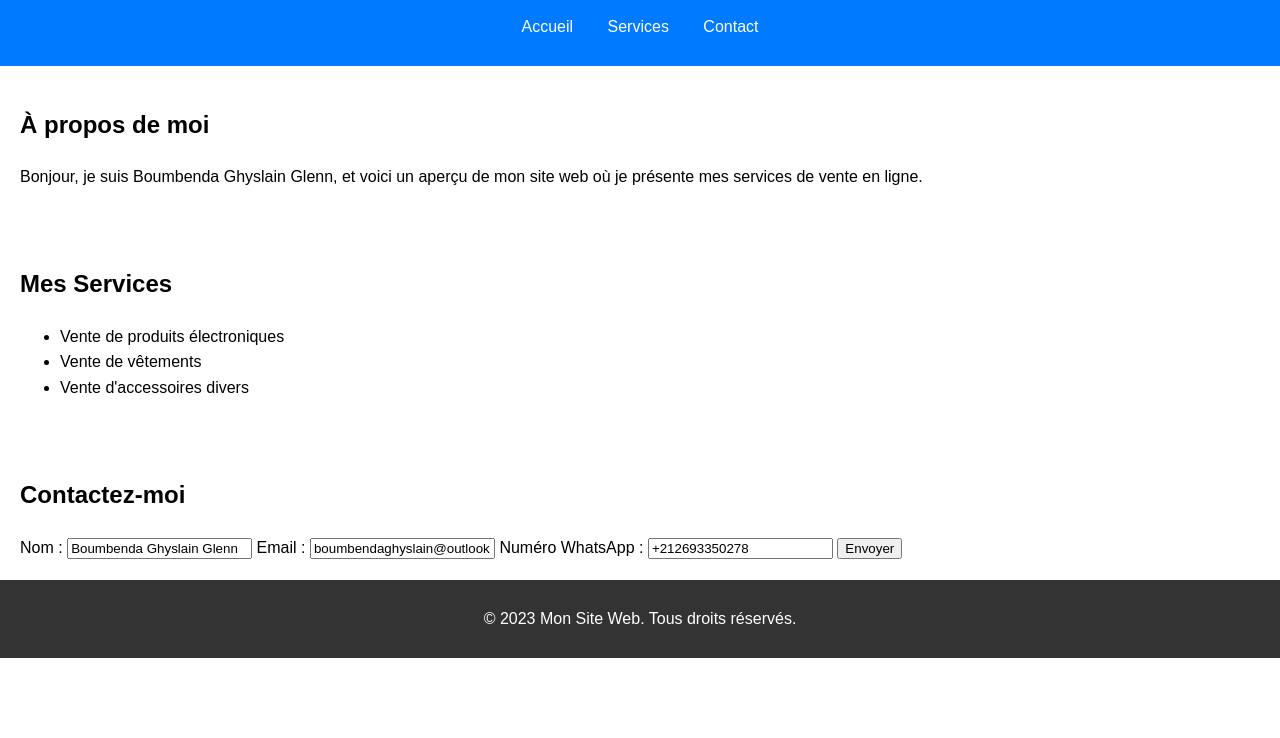
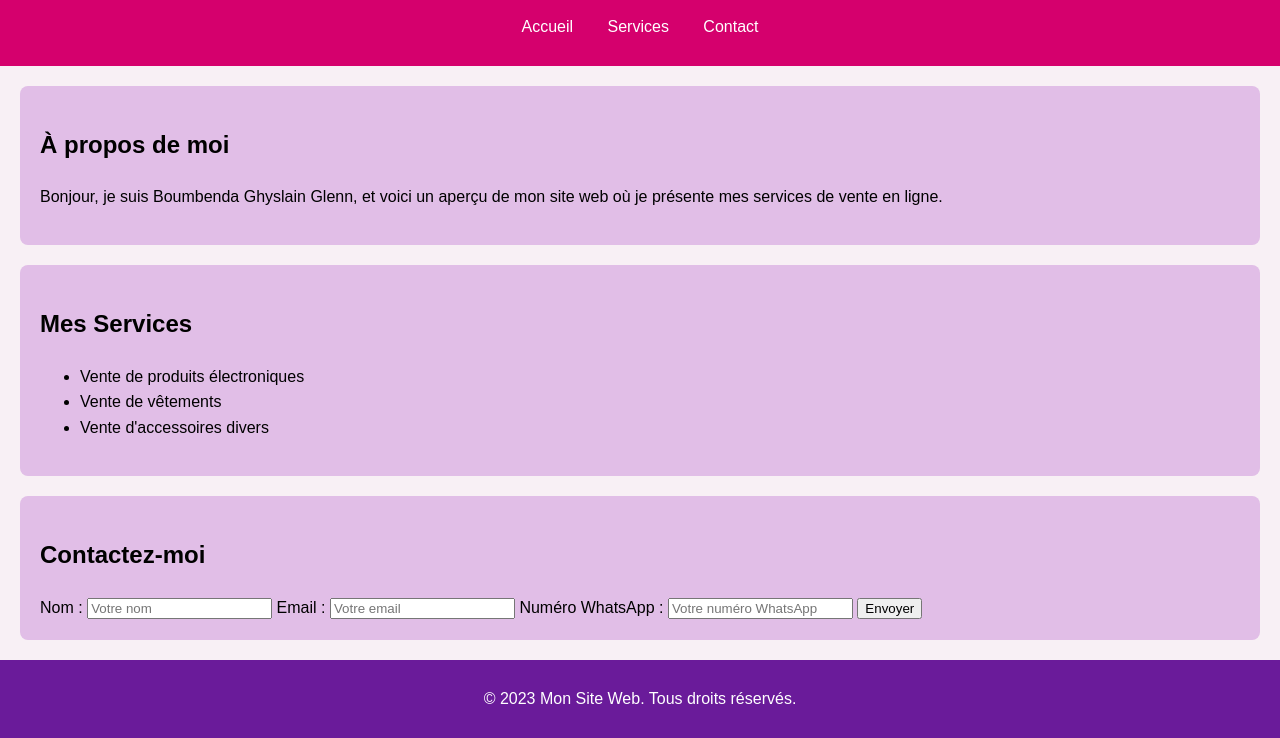
Before and after one commit to 01Glenn/Projet2, a plain HTML site: page index.html in a window 1280 px wide. Shown: the part 90-828 px from the top of the page. Before the commit the page ends 800 px from the top, so only its background shows below. Drawn offline with Linux system fonts and the light colour scheme.

Commit message:
Add files via upload

```diff
--- a/index.html
+++ b/index.html
@@ -5,7 +5,61 @@
     <meta charset="UTF-8">
     <meta name="viewport" content="width=device-width, initial-scale=1.0">
     <title>Mon Site Web</title>
-<link rel="stylesheet" href="styles.css"> <!-- Lien vers le fichier CSS -->
+    <style>
+        body {
+            font-family: Arial, sans-serif;
+            line-height: 1.6;
+            margin: 0;
+            padding: 0;
+            background-color: #f8f0f5; /* Un fond léger */
+        }
+
+        header {
+            background: #D5006D; /* Couleur rose */
+            color: white;
+            padding: 10px 0;
+            text-align: center;
+        }
+
+        nav ul {
+            list-style: none;
+            padding: 0;
+        }
+
+        nav ul li {
+            display: inline;
+            margin: 0 15px;
+        }
+
+        nav a {
+            color: white;
+            text-decoration: none;
+        }
+
+        nav a:hover {
+            background: rgba(255, 255, 255, 0.2);
+            transition: background 0.3s ease;
+        }
+
+        section {
+            padding: 20px;
+            background-color: #E1BEE7; /* Une couleur violet clair */
+            margin: 20px;
+            border-radius: 8px; /* Coins arrondis */
+            opacity: 0; /* Initialement caché */
+            transform: translateY(20px); /* Position initiale */
+        }
+
+        footer {
+            text-align: center;
+            padding: 10px 0;
+            background: #6A1B9A; /* Couleur violet foncé */
+            color: white;
+            position: relative;
+            bottom: 0;
+            width: 100%;
+        }
+    </style>
 </head>
 <body>
     <header>
@@ -37,11 +91,11 @@
         <h2>Contactez-moi</h2>
         <form>
             <label for="name">Nom :</label>
-<input type="text" id="name" name="name" required value="Boumbenda Ghyslain Glenn">
+            <input type="text" id="name" name="name" required placeholder="Votre nom">
             <label for="email">Email :</label>
-<input type="email" id="email" name="email" required value="boumbendaghyslain@outlook.fr">
+            <input type="email" id="email" name="email" required placeholder="Votre email">
             <label for="whatsapp">Numéro WhatsApp :</label>
-<input type="text" id="whatsapp" name="whatsapp" required value="+212693350278">
+            <input type="text" id="whatsapp" name="whatsapp" required placeholder="Votre numéro WhatsApp">
             <input type="submit" value="Envoyer">
         </form>
     </section>
@@ -49,5 +103,19 @@
     <footer>
         <p>&copy; 2023 Mon Site Web. Tous droits réservés.</p>
     </footer>
+
+    <script>
+        document.addEventListener("DOMContentLoaded", function() {
+            const sections = document.querySelectorAll("section");
+            sections.forEach((section, index) => {
+                // Ajoutez une animation après un délai
+                setTimeout(() => {
+                    section.style.transition = "opacity 0.5s ease, transform 0.5s ease";
+                    section.style.opacity = 1; // Affichez la section
+                    section.style.transform = "translateY(0)"; // Remettez à la position d'origine
+                }, index * 300); // Délai croissant pour chaque section
+            });
+        });
+    </script>
 </body>
 </html>
```
Lines whose indentation alone changed are shown as unchanged.
